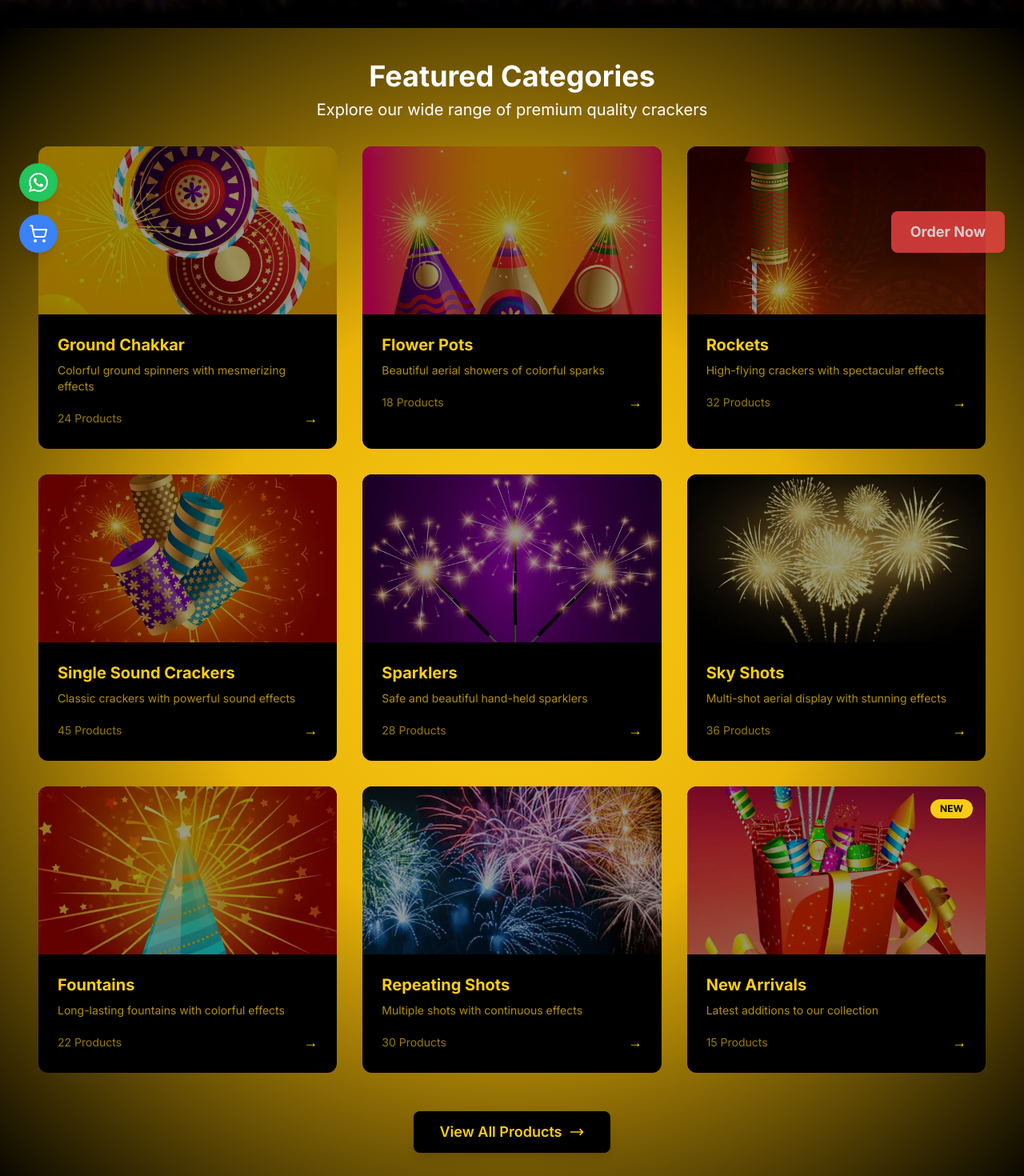
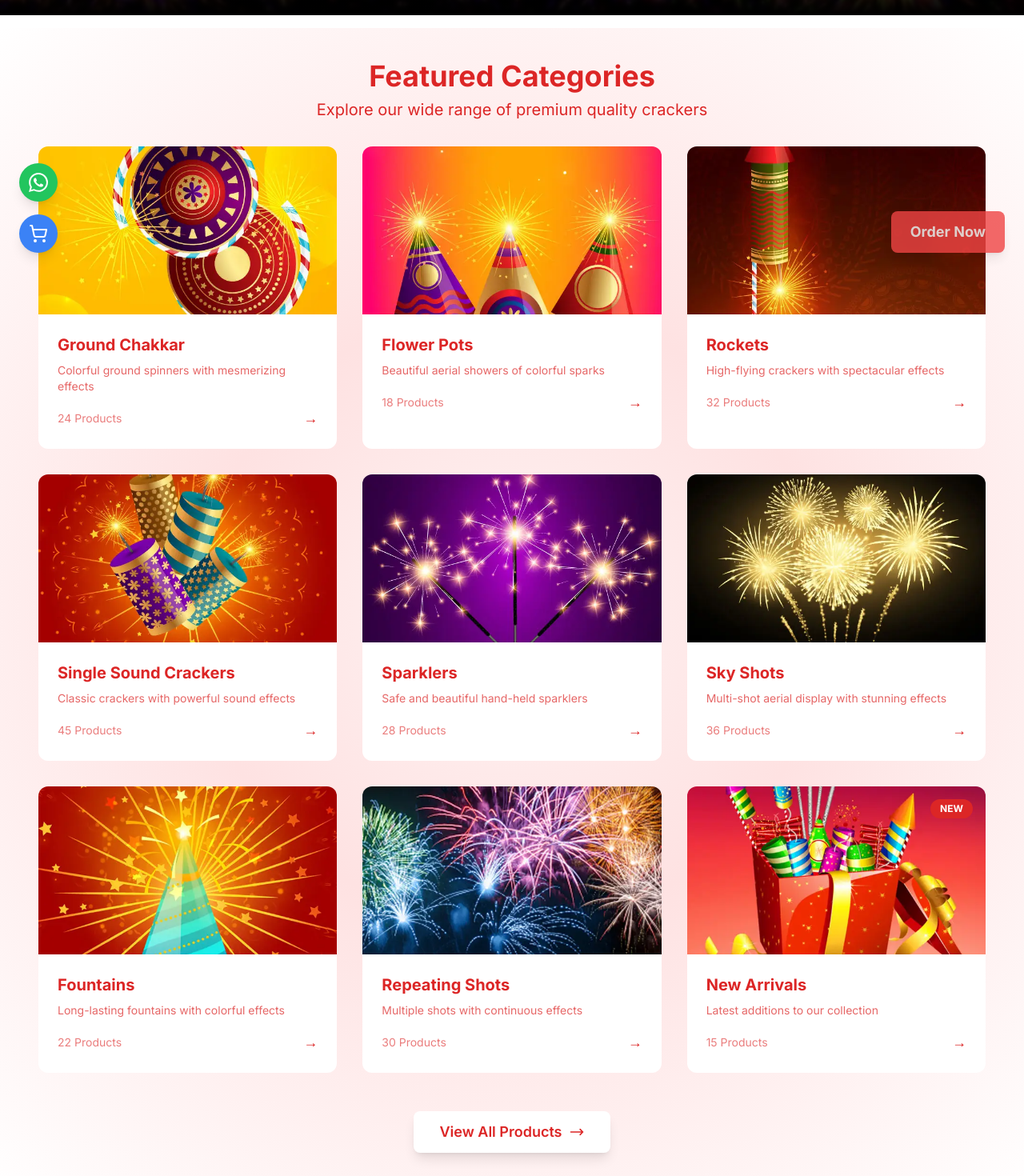
Before and after one commit to Niranjan753/fiverr-backup, a Next.js app: page / in a window 1280 px wide. Shown: the part 460-1930 px from the top of the page at 80% size. Built offline with nearby package versions, Linux system fonts and the light colour scheme.

Commit message:
finished header and featured products

```diff
--- a/app/page.tsx
+++ b/app/page.tsx
@@ -75,19 +75,19 @@ const categories = [
 
 export default function Home() {
   return (
-    <main className="min-h-screen bg-black">
+    <main className="min-h-screen bg-white">
       <VideoHero />
       {/* Products Section */}
       <section className="relative" style={{
-        background: `radial-gradient(circle at center, #FACC15 0%, #EAB308 40%, #000000 100%)`
+        background: `radial-gradient(circle at center, #FEF2F2 0%, #FEE2E2 40%, #FFFFFF 100%)`
       }}>
         <div className="relative z-10 px-6 md:px-8 lg:px-12 max-w-[1400px] mx-auto">
           {/* Section Header */}
           <div className="mb-8 text-center">
-            <h2 className="text-4xl font-bold text-white mb-2 mt-4 pt-10">
+            <h2 className="text-4xl font-bold text-red-600 mb-2 mt-4 pt-10">
               Featured Categories
             </h2>
-            <p className="text-xl text-white pt-[-4]">
+            <p className="text-xl text-red-600 pt-[-4]">
               Explore our wide range of premium quality crackers
             </p>
           </div>
@@ -98,7 +98,7 @@ export default function Home() {
               <Link
                 href={`/category/${category.name.toLowerCase().replace(/\s+/g, '-')}`}
                 key={category.id}
-                className="group relative overflow-hidden rounded-xl bg-black hover:transform hover:scale-[1.02] transition-all duration-300"
+                className="group relative overflow-hidden rounded-xl bg-white hover:transform hover:scale-[1.02] transition-all duration-300"
               >
                 <div className="aspect-[16/9] relative overflow-hidden">
                   <Image
@@ -107,11 +107,10 @@ export default function Home() {
                     fill
                     className="object-cover"
                   />
-                  <div className="absolute inset-0 bg-black/40 group-hover:bg-black/20 transition-colors duration-300" />
 
                   {/* New Badge */}
                   {category.isNew && (
-                    <div className="absolute top-4 right-4 bg-yellow-400 text-black text-xs font-bold px-3 py-1 rounded-full">
+                    <div className="absolute top-4 right-4 bg-red-600 text-white text-xs font-bold px-3 py-1 rounded-full">
                       NEW
                     </div>
                   )}
@@ -119,17 +118,17 @@ export default function Home() {
 
                 {/* Content */}
                 <div className="p-6">
-                  <h3 className="text-xl font-bold text-yellow-400 mb-2">
+                  <h3 className="text-xl font-bold text-red-600 mb-2">
                     {category.name}
                   </h3>
-                  <p className="text-yellow-400/70 text-sm mb-4">
+                  <p className="text-red-600/70 text-sm mb-4">
                     {category.description}
                   </p>
                   <div className="flex items-center justify-between">
-                    <span className="text-yellow-400/60 text-sm">
+                    <span className="text-red-600/60 text-sm">
                       {category.count} Products
                     </span>
-                    <span className="text-yellow-400 text-lg group-hover:translate-x-1 transition-transform duration-300">
+                    <span className="text-red-600 text-lg group-hover:translate-x-1 transition-transform duration-300">
                       →
                     </span>
                   </div>
@@ -142,7 +141,7 @@ export default function Home() {
           <div className="mt-12 pb-16 text-center">
             <Link
               href="/products"
-              className="inline-flex items-center bg-black text-yellow-400 px-8 py-3 rounded-lg text-lg font-semibold hover:bg-gray-900 transition-colors duration-200 shadow-lg hover:shadow-yellow-400/20"
+              className="inline-flex items-center bg-white text-red-600 px-8 py-3 rounded-lg text-lg font-semibold hover:bg-gray-100 transition-colors duration-200 shadow-lg hover:shadow-red-600/20"
             >
               View All Products
               <svg xmlns="http://www.w3.org/2000/svg" className="h-5 w-5 ml-2" fill="none" viewBox="0 0 24 24" stroke="currentColor">
@@ -157,7 +156,7 @@ export default function Home() {
       <FeaturesSection />
 
       {/* Featured Categories */}
-      <section className="py-16 px-4 md:px-8 bg-black">
+      <section className="py-16 px-4 md:px-8 bg-white">
       </section>
 
       {/* Stats Counter */}
@@ -167,7 +166,7 @@ export default function Home() {
   );
 }
 const LegalNotice = () => (
-  <div className="bg-yellow-100 border-l-4 border-yellow-500 text-yellow-700 p-4 ">
+  <div className="bg-red-100 border-l-4 border-red-500 text-red-700 p-4 ">
     <p className="font-bold mb-2">Important Legal Notice:</p>
     <p className="text-sm">
     As per the 2018 Supreme Court order, online sales of firecrackers are not
```
